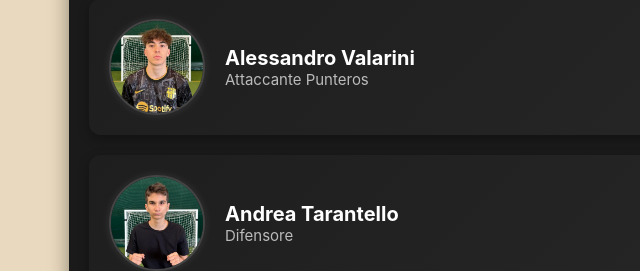
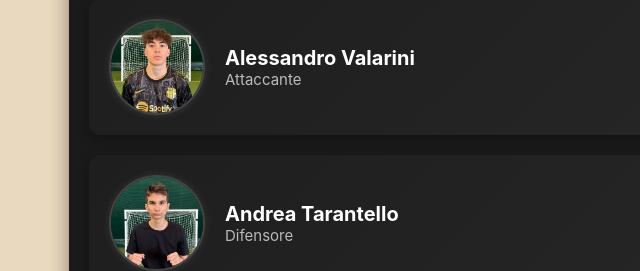
Before and after one commit to tARaNt98/Marchitos-e-Pizzarros, a plain HTML site: page pages/statistiche.html in a window 1280 px wide. Shown: the part 392-663 px from the top of the page, 71-711 px from the left. Drawn offline with Linux system fonts and the light colour scheme.

Commit message:
Tolto punteros

```diff
--- a/pages/statistiche.html
+++ b/pages/statistiche.html
@@ -56,7 +56,7 @@
           <img src="../images/vala.jpg" alt="Giocatore" class="player-photo" />
           <div>
             <div class="player-name">Alessandro Valarini</div>
-            <div class="player-team">Attaccante Punteros</div>
+            <div class="player-team">Attaccante</div>
           </div>
         </div>
         <div class="player-stats">
```
